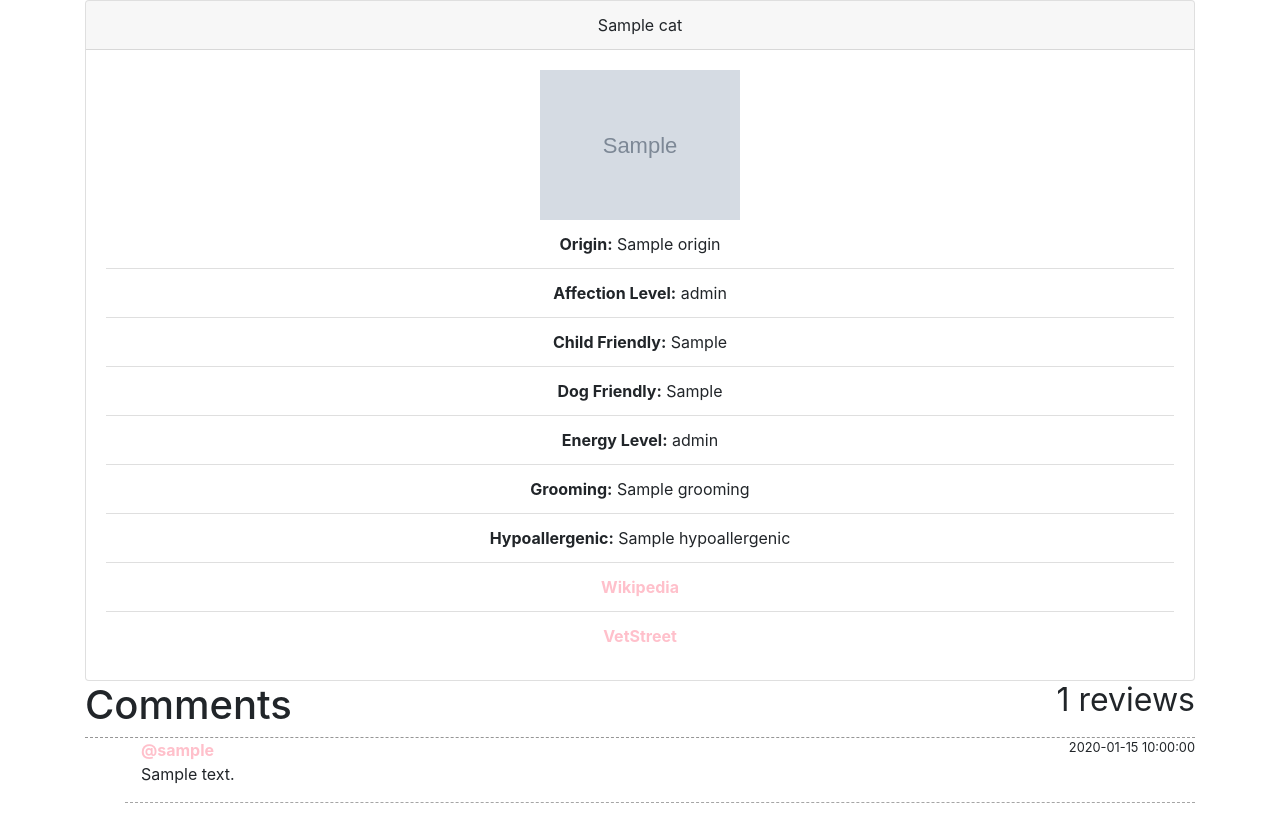
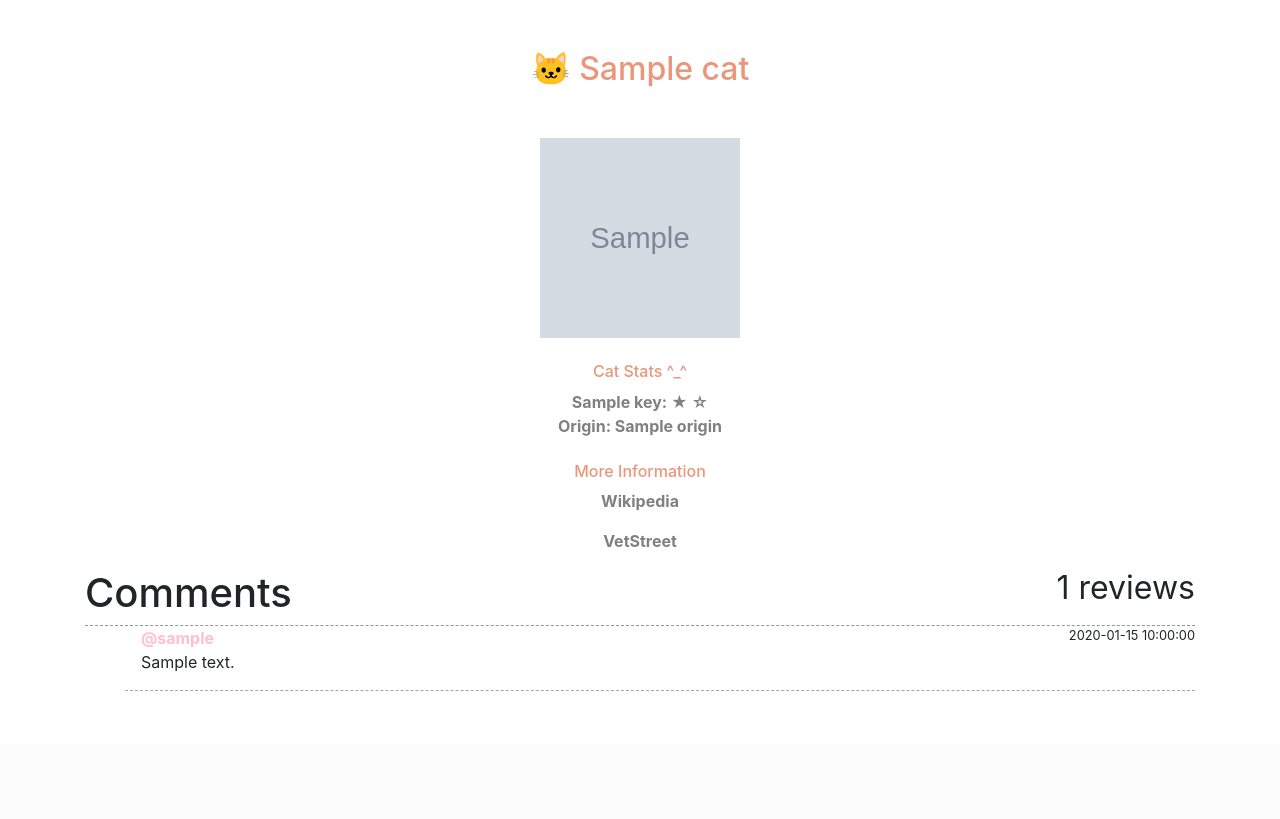
Before and after one commit to jessqin/Cats, a Flask app: template flask_app/templates/movie_detail.html in a window 1280 px wide. Shown: the part 56-875 px from the top of the page. After the commit the page ends 747 px from the top, so only its background shows below. Run offline with Flask 2, Linux system fonts and the light colour scheme; the template is opened without the code that fills it: values that come from a table or form of the project are taken from there, most other values are stand-ins (such as "Sample title", 1, 10 or a date in 2020); grey boxes marked "Sample" are stand-in pictures; some libraries are stand-ins or nearby versions.

Commit message:
details ui

```diff
--- a/flask_app/client.py
+++ b/flask_app/client.py
@@ -91,6 +91,7 @@
 
         breed_data = breed_resp.json()
 
+
         cat_id = breed_data[0]['id']
 
 
--- a/flask_app/routes.py
+++ b/flask_app/routes.py
@@ -42,10 +42,16 @@
 
 @app.route('/cats/<cat_name>', methods=['GET', 'POST'])
 def cat_detail(cat_name):
+    attributes_to_keep = ['affection_level', 'child_friendly', 'dog_friendly', 'energy_level', 'grooming', 'hypoalergenic']
 
     #temp = client.retrieve_cat_by_id(cat_name)
     image_result, breed_result = client.retrieve_cat_by_id(cat_name)
-
+    ratings = dict()
+    for key in breed_result[0].keys():
+        value = str(breed_result[0][key])
+        if value.isdigit() and key in attributes_to_keep:
+            new_key = key.replace('_', ' ').capitalize()
+            ratings[new_key] = (range(int(value)), range(5-int(value)))
     #return str(temp)
     #return str(image_result)
 
@@ -68,7 +74,6 @@
         return redirect(request.path)
 
     reviews_m = Review.objects(cat_name=cat_name)
-
     reviews = []
     for r in reviews_m:
         reviews.append({
@@ -79,7 +84,7 @@
         })
 
 
-    return render_template('movie_detail.html', form=form, image=image_result[0], cat=breed_result[0], reviews=reviews)
+    return render_template('movie_detail.html', form=form, image=image_result[0], cat=breed_result[0], ratings=ratings, reviews=reviews)
 
 @app.route('/user/<username>')
 def user_detail(username):
--- a/flask_app/templates/movie_detail.html
+++ b/flask_app/templates/movie_detail.html
@@ -8,28 +8,49 @@
 {% if cat %}
 
 {# Display card for the movie details #}
-<div class="row">
+<div style="margin: 50px;" class="text-center">
+  <h2 style="color: darksalmon;" >&#128049; {{ cat.name }} </h2>
+</div>
+
+<div class="row text-center">
+    <div class="col">
+        <img width="200px" height="200px" src="{{ image.url }}" class="cat" alt="{{ cat.name }}">
+    </div>
+</div>
+<div class="row text-center">
   <div class="col">
-    <div class="card text-center">
-      <div class="card-header">
-        {{ cat.name }}
+    <br>
+      <h6 style="color: darksalmon">Cat Stats ^_^</h6>
+      {% if ratings %}
+      <div>
+        {% for key, value in ratings.items() %}
+          <div>
+              <b style = "color: grey;">
+                {{ key }}:
+                {% for _ in value.0 %}
+                  &starf;
+                {% endfor %}
+                {% for num in value.1 %}
+                  &star;
+                {% endfor %}
+              </b>
+          </div>
+        {% endfor %}
       </div>
-      <div class="card-body">
-        <img src="{{ image.url }}" class="cat" alt="{{ cat.name }}">
-        <ul class="list-group list-group-flush">
-          <li class="list-group-item"><b>Origin:</b> {{ cat.origin }}</li>
-          <li class="list-group-item"><b>Affection Level:</b> {{ cat.affection_level }}</li>
-          <li class="list-group-item"><b>Child Friendly:</b> {{ cat.child_friendly }}</li>
-          <li class="list-group-item"><b>Dog Friendly:</b> {{ cat.dog_friendly }}</li>
-          <li class="list-group-item"><b>Energy Level:</b> {{ cat.energy_level }}</li>
-          <li class="list-group-item"><b>Grooming:</b> {{ cat.grooming }}</li>
-          <li class="list-group-item"><b>Hypoallergenic:</b> {{ cat.hypoallergenic }}</li>
-          <li class="list-group-item"><a href={{ cat.wikipedia_url }}><b>Wikipedia</b></a></li>
-          <li class="list-group-item"><a href={{ cat.vetstreet_url }}><b>VetStreet</b></a></li>
-        </ul>
-      </div>
+    {% endif %}
+    <b style = "color: grey;">Origin: {{ cat.origin }}</b>
+    <br><br>
+  </div>
+
+</div>
+
+<div class="row text-center">
+  <br>
+  <div class="col">
+      <h6 style="color: darksalmon">More Information</h6>
+      <p><a  style="color: grey" href={{ cat.wikipedia_url }}><b>Wikipedia</b></a></p>
+      <p><a  style="color: grey" href={{ cat.vetstreet_url }}><b>VetStreet</b></a></p>
     </div>
-  </div>
 </div>
 
 {# Reviews #}
```
